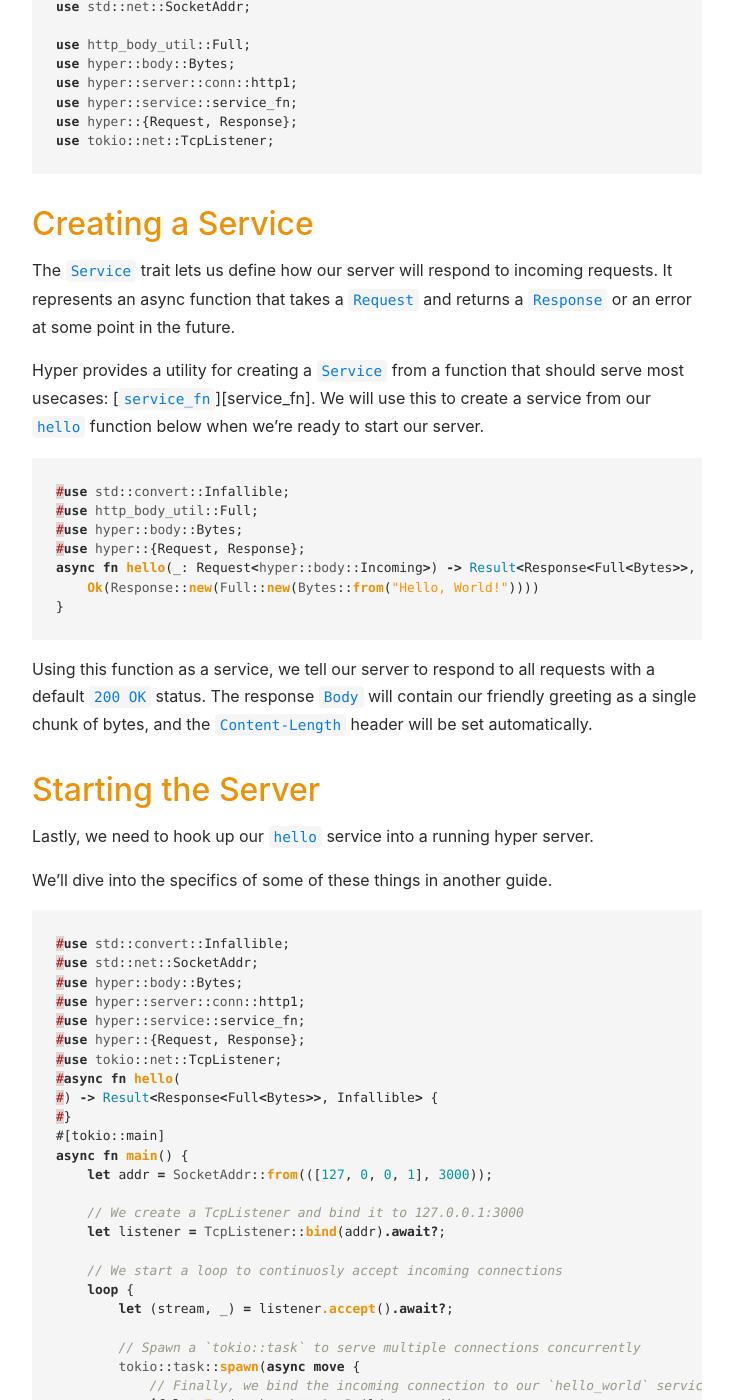
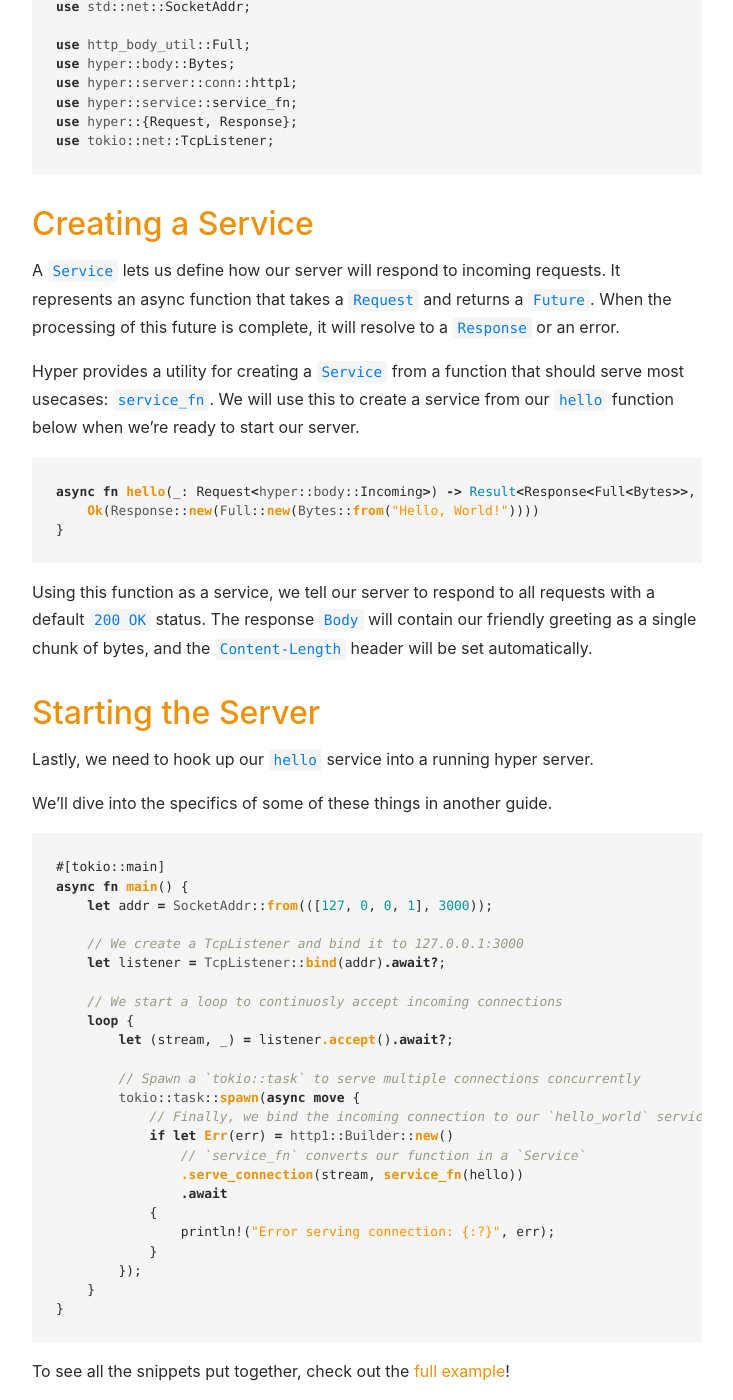
Before and after one commit to hyperium/hyperium.github.io, a Jekyll site: the page built from _guides/server/hello-world.md, in a window 1280 px wide and 1400 px high, scrolled down 617 px. Shown: the whole window, without its empty margins (338-1071 px from the left). Built offline with Jekyll 4.4.1, drawn with Linux system fonts in a browser that asks for light colours.

Commit message:
docs(server): fix broken links, codeblock comments

````diff
--- a/_config.yml
+++ b/_config.yml
@@ -31,7 +31,7 @@
   enabled: true
   collections: true
 
-docs_url: https://docs.rs/hyper/0.14.*
+docs_url: https://docs.rs/hyper/1.0.0-rc.1
 examples_url: https://github.com/hyperium/hyper/tree/master/examples
 futures_url: https://docs.rs/futures/0.3.*
 hyper_tls_url: https://docs.rs/hyper-tls/*
--- a/_guides/server/hello-world.md
+++ b/_guides/server/hello-world.md
@@ -31,10 +31,10 @@
 
 ## Creating a Service
 
-The [`Service`][service] trait lets us define how our server will respond to
+A [`Service`][service] lets us define how our server will respond to
 incoming requests. It represents an async function that takes a
-[`Request`][request] and returns a [`Response`][response] or an error at some
-point in the future.
+[`Request`][request] and returns a `Future`. When the processing of this
+future is complete, it will resolve to a [`Response`][response] or an error.
 
 Hyper provides a utility for creating a `Service` from a function that should
 serve most usecases: [`service_fn`][service_fn]. We will use this to create
@@ -42,10 +42,10 @@
 server.
 
 ```rust
-#use std::convert::Infallible;
-#use http_body_util::Full;
-#use hyper::body::Bytes;
-#use hyper::{Request, Response};
+# use std::convert::Infallible;
+# use http_body_util::Full;
+# use hyper::body::Bytes;
+# use hyper::{Request, Response};
 async fn hello(_: Request<hyper::body::Incoming>) -> Result<Response<Full<Bytes>>, Infallible> {
     Ok(Response::new(Full::new(Bytes::from("Hello, World!"))))
 }
@@ -63,20 +63,20 @@
 We'll dive into the specifics of some of these things in another guide.
 
 ```rust
-#use std::convert::Infallible;
-#use std::net::SocketAddr;
+# use std::convert::Infallible;
+# use std::net::SocketAddr;
 #
-#use http_body_util::Full;
-#use hyper::body::Bytes;
-#use hyper::server::conn::http1;
-#use hyper::service::service_fn;
-#use hyper::{Request, Response};
-#use tokio::net::TcpListener;
-#async fn hello(
-#    _: Request<hyper::body::Incoming>,
-#) -> Result<Response<Full<Bytes>>, Infallible> {
-#    Ok(Response::new(Full::new(Bytes::from("Hello World!"))))
-#}
+# use http_body_util::Full;
+# use hyper::body::Bytes;
+# use hyper::server::conn::http1;
+# use hyper::service::service_fn;
+# use hyper::{Request, Response};
+# use tokio::net::TcpListener;
+# async fn hello(
+#     _: Request<hyper::body::Incoming>,
+# ) -> Result<Response<Full<Bytes>>, Infallible> {
+#     Ok(Response::new(Full::new(Bytes::from("Hello World!"))))
+# }
 #[tokio::main]
 async fn main() {
     let addr = SocketAddr::from(([127, 0, 0, 1], 3000));
@@ -108,11 +108,12 @@
 To see all the snippets put together, check out the [full example][example]!
 
 Also, if `service_fn` doesn't meet your requirements and you'd like to implement
-`Service` yourself, see this [`example`][impl service].
+`Service` yourself, see this [example][impl service].
 
-[service]: {{ site.docs_url }}/hyper/1.0.0-rc.1/hyper/service/trait.Service.html
-[request]: {{ site.docs_url }}/hyper/1.0.0-rc.1/hyper/struct.Request.html
-[response]: {{ site.docs_url }}/hyper/1.0.0-rc.1/hyper/struct.Response.html
+[service]: {{ site.docs_url }}/hyper/service/trait.Service.html
+[service_fn]: {{ site.docs_url }}/hyper/service/fn.service_fn.html
+[request]: {{ site.docs_url }}/hyper/struct.Request.html
+[response]: {{ site.docs_url }}/hyper/struct.Response.html
 [parts]: {{ site.docs_url }}/http/0.2.8/http/response/struct.Parts.html
 [example]: {{ site.examples_url }}/hello.rs
 [impl service]: {{ site.examples_url }}/service_struct_impl.rs
````
